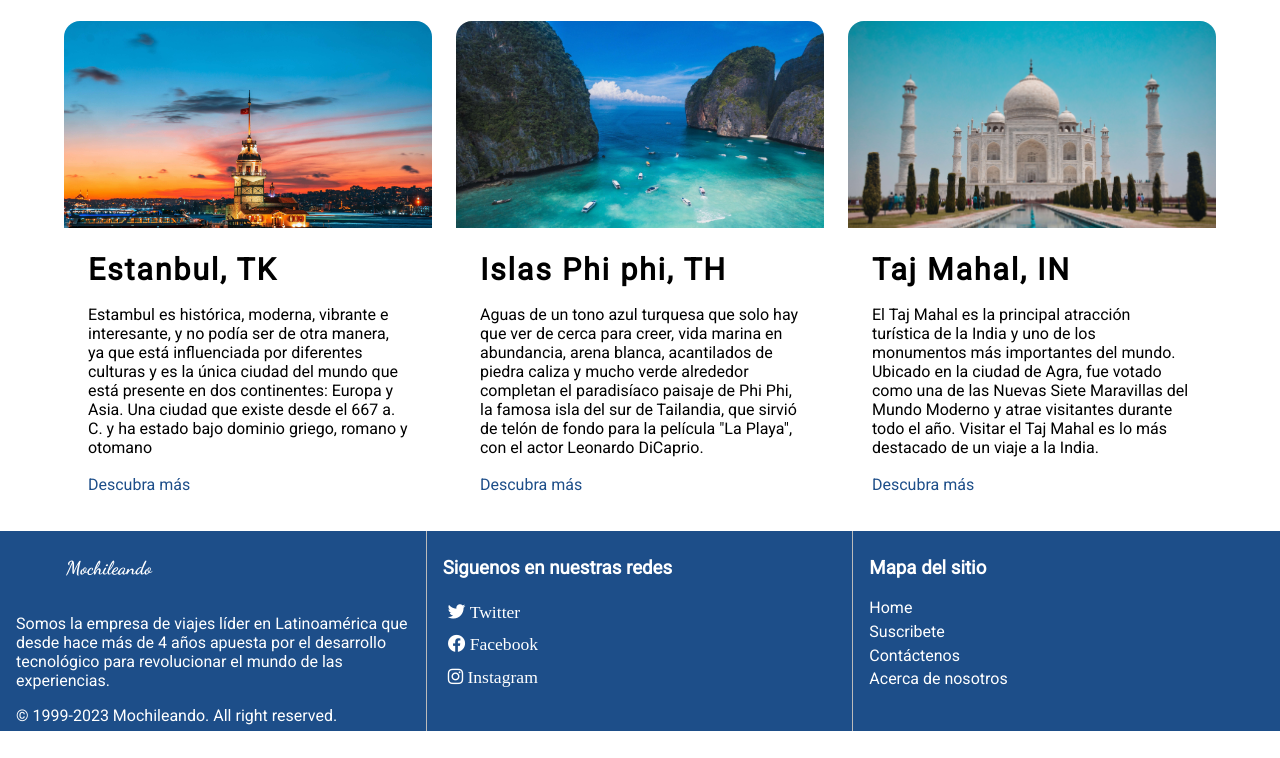
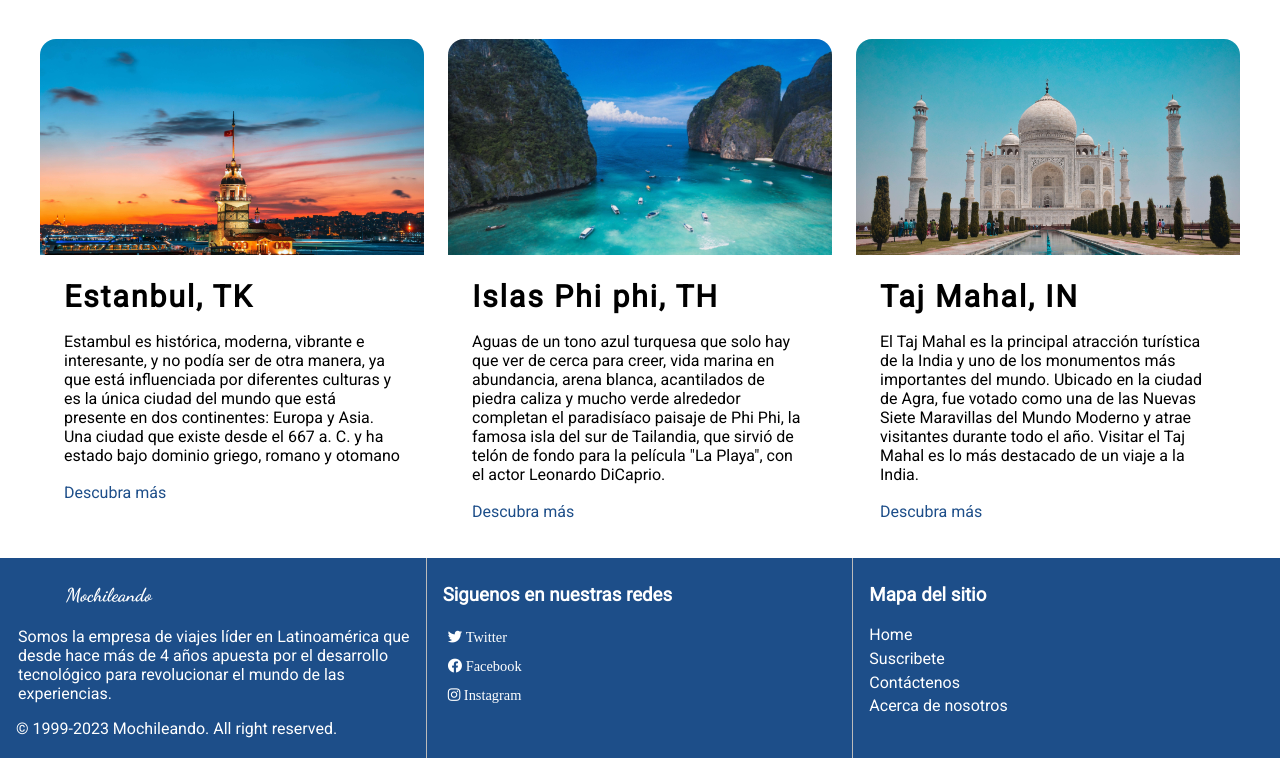
Before and after one commit to csvampa/mochileando, a plain HTML site: page index.html in a window 1280 px wide. Shown: the part 1649-2407 px from the top of the page. Before the commit the page ends 2380 px from the top, so only its background shows below. Drawn offline with Linux system fonts and the light colour scheme; some icons are missing; a web font is replaced by a local one.

Commit message:
Some adjust footer

```diff
--- a/index.html
+++ b/index.html
@@ -249,14 +249,14 @@
           </lord-icon>
           <h3 class="text-mochileando">Mochileando</h3>
         </div>
-        <p>Somos la empresa de viajes líder en Latinoamérica que desde hace más de 4 años apuesta por el desarrollo tecnológico para revolucionar el mundo de las experiencias. </p>
+        <p class="text-presentation">Somos la empresa de viajes líder en Latinoamérica que desde hace más de 4 años apuesta por el desarrollo tecnológico para revolucionar el mundo de las experiencias. </p>
         <p>© 1999-2023 Mochileando. All right reserved.</p>
       </div>
       <div class="center_f footer-col ta-l">
         <h3>Siguenos en nuestras redes</h3>
-        <a href="#"><i class="fab icons-styles fa-twitter"> Twitter</i></a>
-        <a href="#"><i class="fab icons-styles fa-facebook"> Facebook</i></a>
-        <a href="#"><i class="fab icons-styles fa-instagram"> Instagram</i></a>
+        <a href="https://twitter.com/?lang=en" target="_blank"><i class="fab icons-styles fa-twitter"> Twitter</i></a>
+        <a href="https://www.facebook.com/" target="_blank"><i class="fab icons-styles fa-facebook"> Facebook</i></a>
+        <a href="https://www.instagram.com/" target="_blank"><i class="fab icons-styles fa-instagram"> Instagram</i></a>
       </div>
       <div class="rigth_f footer-col ta-l">
         <h3>Mapa del sitio</h3>
--- a/style.css
+++ b/style.css
@@ -100,8 +100,11 @@ body{
 
   .rigth_f { grid-area: rigth_f;
     padding: 0.5em 0.1em 0.5em 1em;
+    }
 
-  }
+    .text-presentation{
+      margin: 2px;
+    }
 
 
   /* Add a black background color to the top navigation */
@@ -158,7 +161,7 @@ body{
 .icons-styles{
   text-decoration: none;
   color: white;
-  font-size: 1.1rem;
+  font-size: 0.9rem;
   margin: 5px;
 }
 
@@ -194,7 +197,6 @@ article a::after {
   content: "";
 }
 
-/* basic article elements styling */
 article h2 {
   margin: 0 0 18px 0;
   font-size: 1.9rem;
@@ -252,11 +254,6 @@ article:has(:hover, :focus) {
 }
 
 
-/************************
-Generic layout (demo looks)
-**************************/
-
-*,
 *::before,
 *::after {
   box-sizing: border-box;
```
